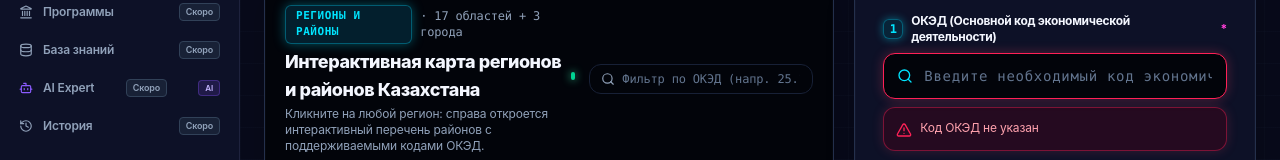
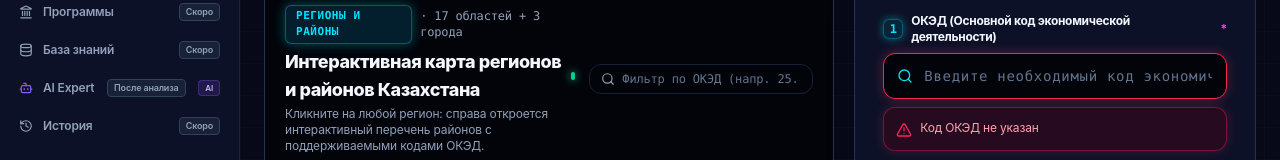
Before and after one commit to Stefan1316/nc-decision-program-test, a React (Vite) app: page / in a window 1280 px wide. Shown: the part 225-385 px from the top of the page. Built offline with nearby package versions, Linux system fonts and the light colour scheme.

Commit message:
ai-expert: enable navigation entry after analysis

```diff
--- a/src/components/ProductNav.tsx
+++ b/src/components/ProductNav.tsx
@@ -24,6 +24,8 @@ interface ProductNavProps {
   onReset: () => void;
   isDrawerOpen: boolean;
   onDrawerOpenChange: (open: boolean) => void;
+  onOpenAIExpert?: () => void;
+  aiExpertAvailable?: boolean;
 }
 
 const desktopItems = [
@@ -33,7 +35,7 @@ const desktopItems = [
   { label: 'Проекты', icon: FolderKanban, comingSoon: true },
   { label: 'Программы', icon: Landmark, comingSoon: true },
   { label: 'База знаний', icon: Database, comingSoon: true },
-  { label: 'AI Expert', icon: Bot, ai: true, comingSoon: true },
+  { label: 'AI Expert', icon: Bot, ai: true, comingSoon: false },
   { label: 'История', icon: History, comingSoon: true }
 ];
 
@@ -44,7 +46,9 @@ export const ProductNav: React.FC<ProductNavProps> = ({
   onToggleTheme,
   onReset,
   isDrawerOpen,
-  onDrawerOpenChange
+  onDrawerOpenChange,
+  onOpenAIExpert,
+  aiExpertAvailable = false
 }) => {
   const isLight = theme === 'light';
 
@@ -63,7 +67,10 @@ export const ProductNav: React.FC<ProductNavProps> = ({
               <button
                 key={label}
                 type="button"
-                aria-disabled={!active}
+                aria-disabled={!active && label !== 'AI Expert'}
+                onClick={() => {
+                  if (label === 'AI Expert' && aiExpertAvailable) onOpenAIExpert?.();
+                }}
                 className={`relative w-full flex items-center gap-2.5 rounded-lg px-2.5 py-2 text-left text-xs font-semibold border transition-all ${
                   active
                     ? isLight
@@ -78,6 +85,7 @@ export const ProductNav: React.FC<ProductNavProps> = ({
                 <Icon className={`w-3.5 h-3.5 shrink-0 ${ai && !active ? 'text-[#8B5CFF]' : ''}`} />
                 <span className="truncate">{label}</span>
                 {comingSoon && <span className={`ml-auto px-1.5 py-0.5 text-[9px] rounded border ${isLight ? 'bg-slate-100 border-slate-200 text-slate-500' : 'bg-slate-800/70 border-slate-700 text-slate-400'}`}>Скоро</span>}
+                {label === 'AI Expert' && !aiExpertAvailable && <span className={`ml-auto px-1.5 py-0.5 text-[9px] rounded border ${isLight ? 'bg-slate-100 border-slate-200 text-slate-500' : 'bg-slate-800/70 border-slate-700 text-slate-400'}`}>После анализа</span>}
                 {active && <span className="ml-auto w-1.5 h-1.5 rounded-full bg-emerald-400 shadow-[0_0_8px_#10B981]" />}
                 {ai && <span className="ml-auto px-1.5 py-0.5 text-[8px] rounded bg-violet-500/15 text-violet-300 border border-violet-500/30">AI</span>}
               </button>
@@ -158,7 +166,7 @@ export const ProductNav: React.FC<ProductNavProps> = ({
               key={label}
               type="button"
               aria-disabled={!active}
-              onClick={() => label === 'Ещё' && onDrawerOpenChange(true)}
+              onClick={() => { if (label === 'Ещё') onDrawerOpenChange(true); if (label === 'AI Expert' && aiExpertAvailable) onOpenAIExpert?.(); }}
               className={`min-h-[48px] rounded-lg flex flex-col items-center justify-center gap-0.5 text-[10px] font-semibold ${
               active
                 ? isLight ? 'text-neutral-950 bg-neutral-100' : 'text-[#00E5FF] bg-cyan-950/30'
@@ -215,7 +223,13 @@ export const ProductNav: React.FC<ProductNavProps> = ({
                   <button
                     key={label}
                     type="button"
-                    onClick={() => active && onDrawerOpenChange(false)}
+                    onClick={() => {
+                      if (active) onDrawerOpenChange(false);
+                      if (label === 'AI Expert' && aiExpertAvailable) {
+                        onDrawerOpenChange(false);
+                        onOpenAIExpert?.();
+                      }
+                    }}
                     className={`w-full min-h-[46px] flex items-center gap-3 rounded-xl px-3 py-2.5 text-left text-sm font-semibold border transition-all ${
                       active
                         ? isLight
@@ -229,6 +243,7 @@ export const ProductNav: React.FC<ProductNavProps> = ({
                     <Icon className={`w-4 h-4 shrink-0 ${ai ? 'text-[#8B5CFF]' : ''}`} />
                     <span className="flex-1">{label}</span>
                     {comingSoon && <span className={`text-[9px] px-1.5 py-0.5 rounded border ${isLight ? 'bg-slate-100 border-slate-200 text-slate-500' : 'bg-slate-800/70 border-slate-700 text-slate-400'}`}>Скоро</span>}
+                    {label === 'AI Expert' && !aiExpertAvailable && <span className={`text-[9px] px-1.5 py-0.5 rounded border ${isLight ? 'bg-slate-100 border-slate-200 text-slate-500' : 'bg-slate-800/70 border-slate-700 text-slate-400'}`}>После анализа</span>}
                     {active && <span className="w-2 h-2 rounded-full bg-emerald-400" />}
                     {ai && <span className="text-[9px] px-1.5 py-0.5 rounded border border-violet-500/30 text-violet-300">AI</span>}
                   </button>
```
